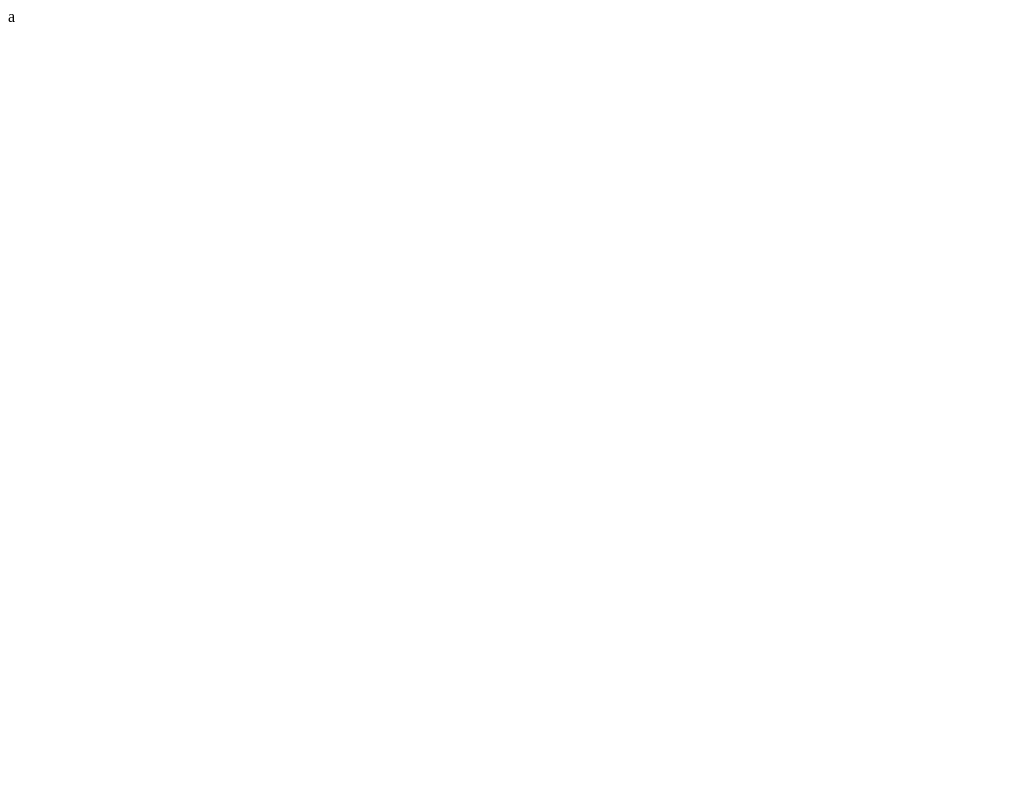
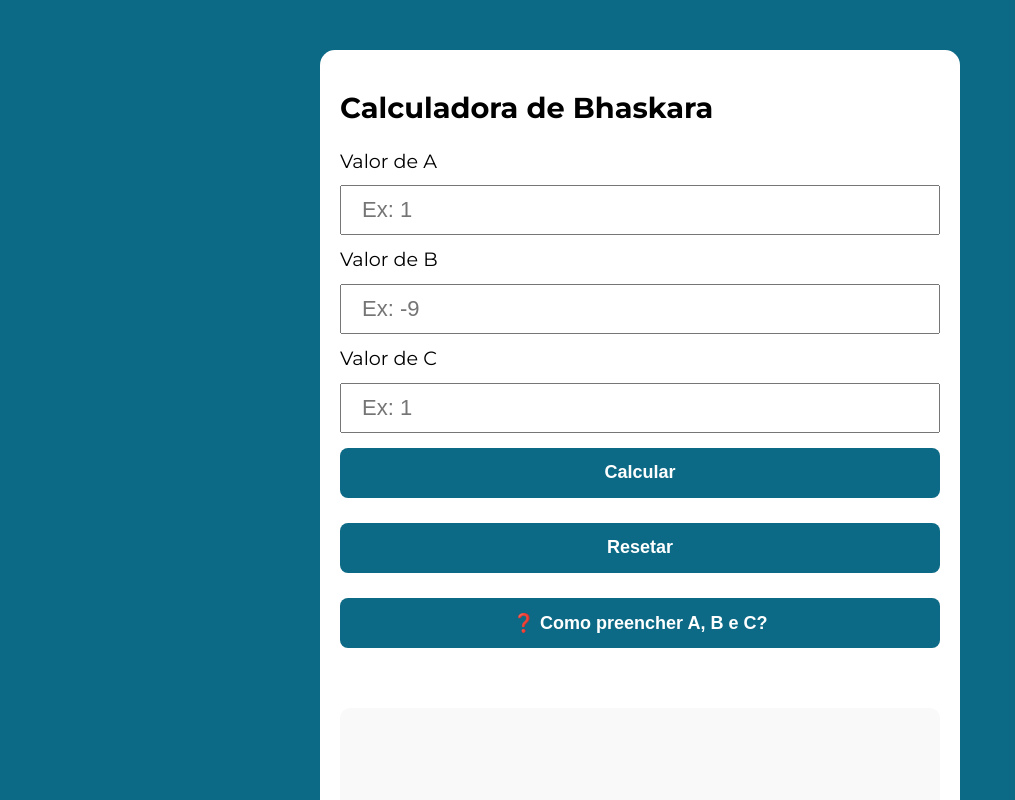
Before and after one commit to resetBrz/bhaskara-auto, a plain HTML site: page index.html in a window 1280 px wide. Shown: the top 800 px of the page, without its empty margins (0-1015 px from the left). Drawn offline with nearby package versions, Linux system fonts and the light colour scheme.

Commit message:
Update index.html

```diff
--- a/index.html
+++ b/index.html
@@ -1 +1,33 @@
-a
+<!DOCTYPE html>
+<html lang="pt-BR">
+<head>
+  <meta charset="UTF-8" />
+  <meta name="viewport" content="width=device-width, initial-scale=1.0" />
+  <title>Calculadora de Bhaskara</title>
+  <link rel="stylesheet" href="style.css" />
+  <script src="https://cdn.jsdelivr.net/npm/chart.js"></script>
+</head>
+<body>
+  <section class="container">
+    <h1>Calculadora de Bhaskara</h1>
+    <form id="formularioBhaskara">
+      <label for="valorA">Valor de A</label>
+      <input type="text" id="valorA" required />
+      <label for="valorB">Valor de B</label>
+      <input type="text" id="valorB" required />
+      <label for="valorC">Valor de C</label>
+      <input type="text" id="valorC" required />
+      <div class="botoes">
+        <button type="submit">Calcular</button>
+        <button type="button" id="botaoResetar">Resetar</button>
+        <button type="button" id="botaoAjuda">❓ Como preencher A, B e C?</button>
+      </div>
+    </form>
+    <div class="explicacao"></div>
+    <div class="resultado"></div>
+    <canvas id="graficoParabola" width="600" height="400"></canvas>
+    <div id="legendaGrafico" class="legenda-grafico"></div>
+  </section>
+  <script src="script.js"></script>
+</body>
+</html>
```
